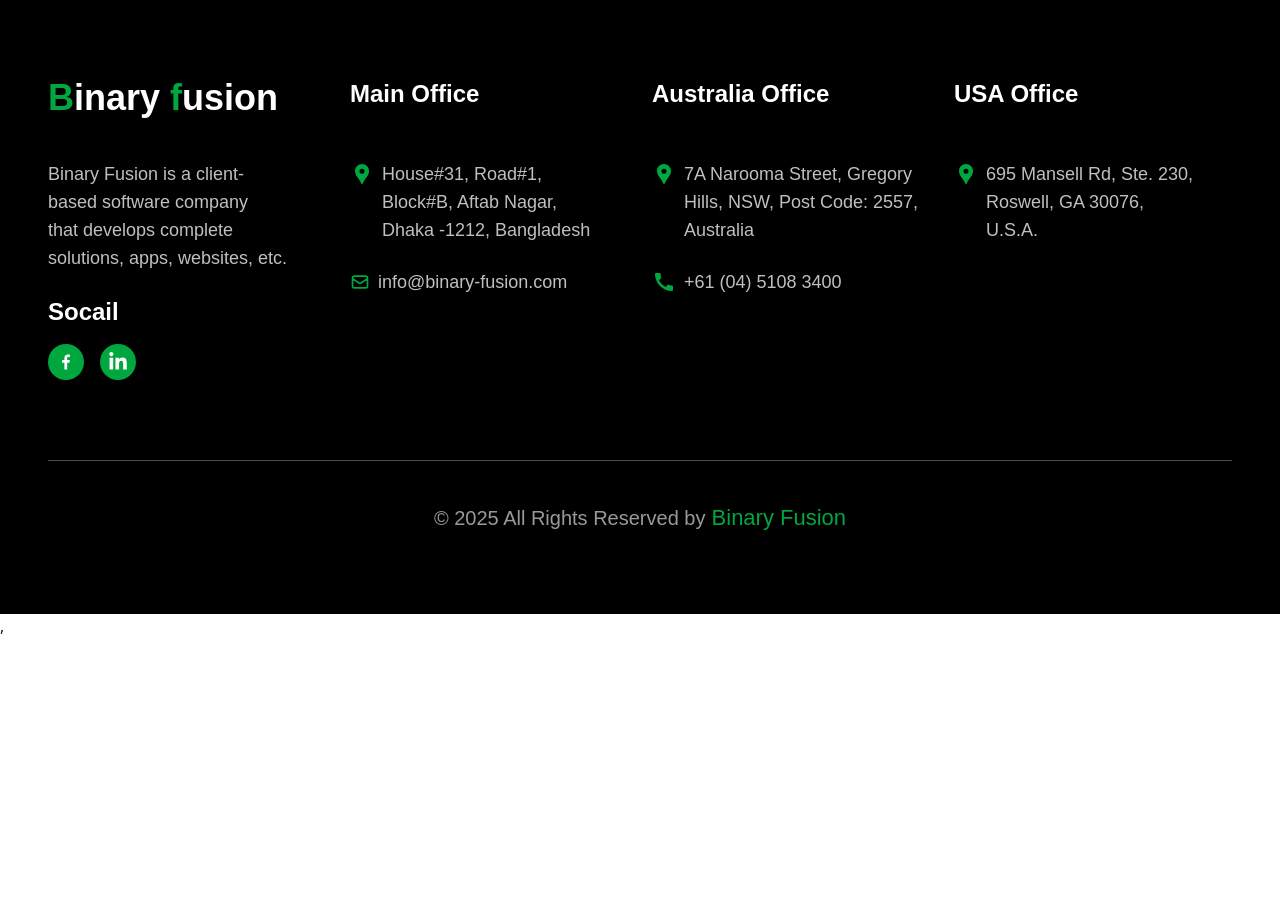
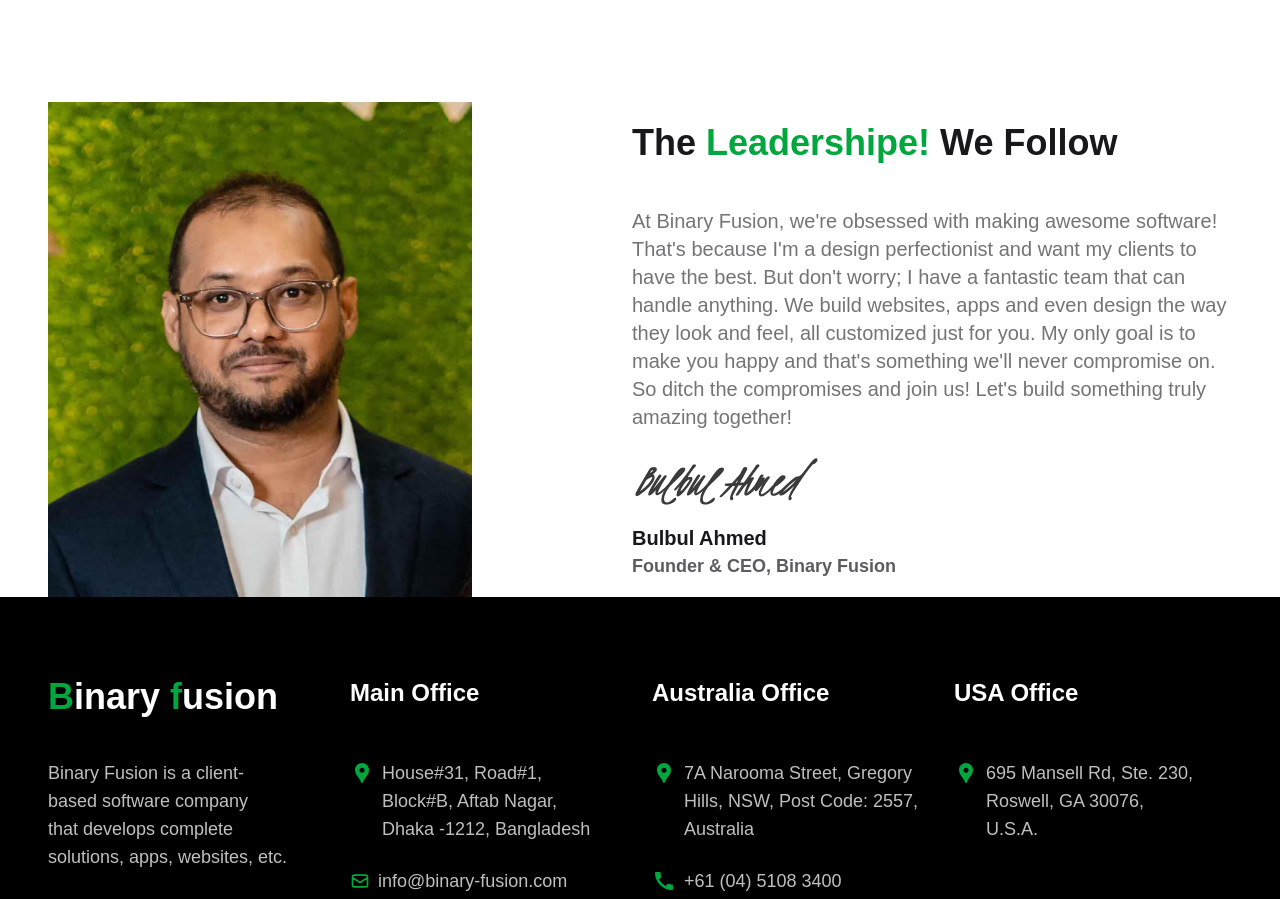
Before and after one commit to mizanur2734/binary-fusion, a React (Vite) app: page /aboutUs in a window 1280 px wide. Shown: the part 1456-2355 px from the top of the page. Before the commit the page ends 2094 px from the top, so only its background shows below. Built offline with nearby package versions, Linux system fonts and the light colour scheme.

Commit message:
Implement responsive About Us section with images, heading, paragraph, and founder info

```diff
--- a/src/pages/AboutUs.jsx
+++ b/src/pages/AboutUs.jsx
@@ -1,7 +1,9 @@
 import React from "react";
 import man1 from "../assets/about/who_are_we.png";
 import man2 from "../assets/about/who_are_we-2.png";
-import man3 from "../assets/about/who_are_we-3.png"
+import man3 from "../assets/about/who_are_we-3.png";
+import man4 from "../assets/about/bulbul-ahmed.jpg";
+import man5 from "../assets/about/bulbul-ahmed.png";
 
 const AboutUs = () => {
   return (
@@ -44,7 +46,7 @@
           </div>
           {/* Text */}
           <div className="lg:max-w-[600px]">
-            <h2 className="lg:text-4xl text-3xl font-bold leading-12">
+            <h2 className="lg:text-4xl text-3xl font-bold lg:leading-12">
               Making Your Work <br className="block lg:hidden" />
               <span className="text-green-600">
                 Easier, <br className="hidden lg:block" /> Together!
@@ -66,7 +68,7 @@
         <div className="flex flex-col md:flex-row items-center justify-between lg:gap-40 gap-10 lg:mt-26 mt-8">
           {/* Text */}
           <div className="lg:max-w-[600px]">
-            <h2 className="lg:text-4xl text-3xl font-bold leading-12">
+            <h2 className="lg:text-4xl text-3xl font-bold lg:leading-12">
               Growing Together,
               <br className="hidden lg:block" />
               <span className="text-green-600"> Building the Future!</span>
@@ -86,6 +88,36 @@
           </div>
         </div>
       </section>
+      {/* 4 */}
+      <section>
+        <div className="flex flex-col md:flex-row items-center justify-between lg:gap-40 gap-10 lg:mt-26 mt-8">
+            {/* Image */}
+          <div className="lg:max-w-[500px] mt-6 md:mt-0">
+            <img src={man4} alt="" className="w-full h-auto" />
+          </div>
+          {/* Text */}
+          <div className="lg:max-w-[600px]">
+            <h2 className="lg:text-4xl text-3xl font-bold lg:leading-12">
+              The <span className="text-green-600">Leadershipe!</span> We Follow
+              <br className="hidden lg:block" />
+            </h2>
+
+            <p className="lg:text-xl text-lg lg:mt-10 mt-8 opacity-60">
+              At Binary Fusion, we're obsessed with making awesome software!
+              That's because I'm a design perfectionist and want my clients to
+              have the best. But don't worry; I have a fantastic team that can
+              handle anything. We build websites, apps and even design the way
+              they look and feel, all customized just for you. My only goal is
+              to make you happy and that's something we'll never compromise on.
+              So ditch the compromises and join us! Let's build something truly
+              amazing together!
+            </p>
+               <img className="mt-6" src={man5} alt="" />
+               <h4 className="mt-4 text-xl font-bold">Bulbul Ahmed</h4>
+               <h5 className="text-lg font-bold opacity-70">Founder & CEO, Binary Fusion</h5>
+          </div>
+        </div>
+      </section>
     </div>
   );
 };
```
Also changed, not shown: src/assets/about/bulbul-ahmed.jpg (added), src/assets/about/bulbul-ahmed.png (added).
